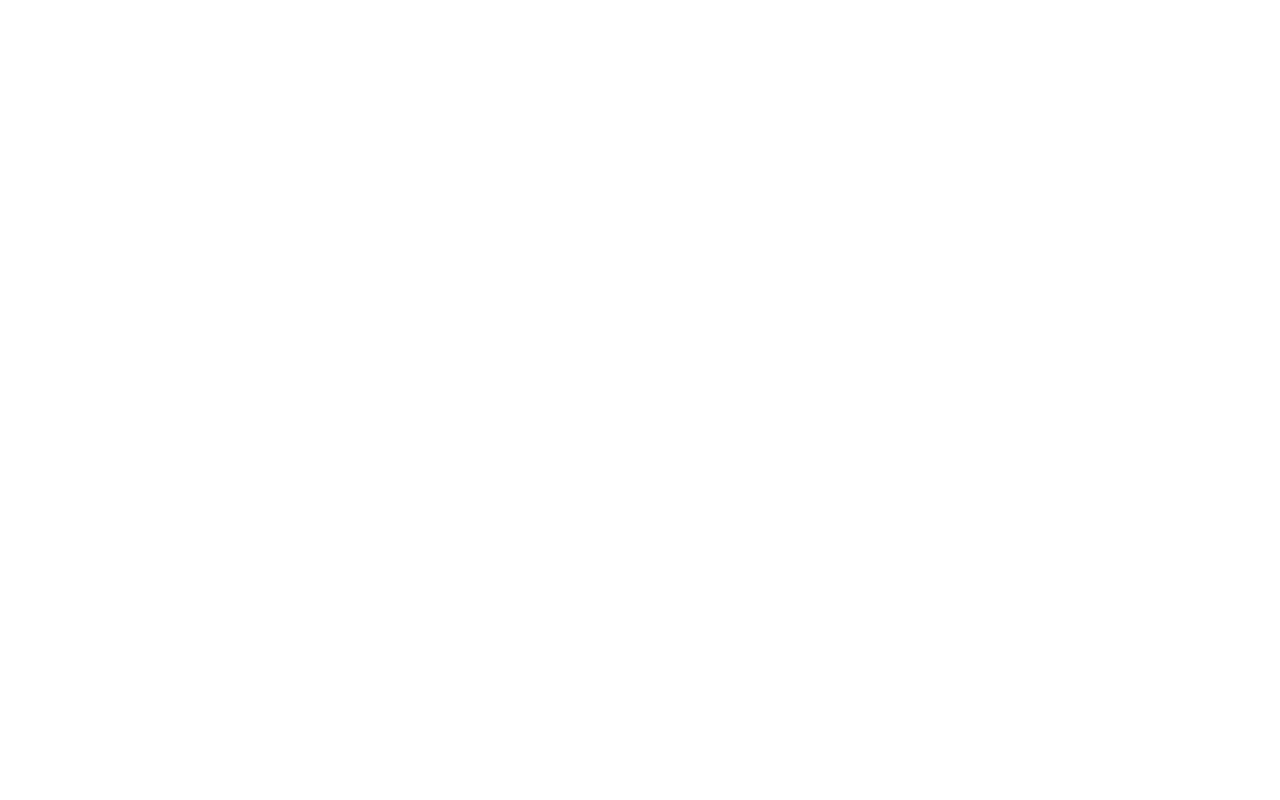
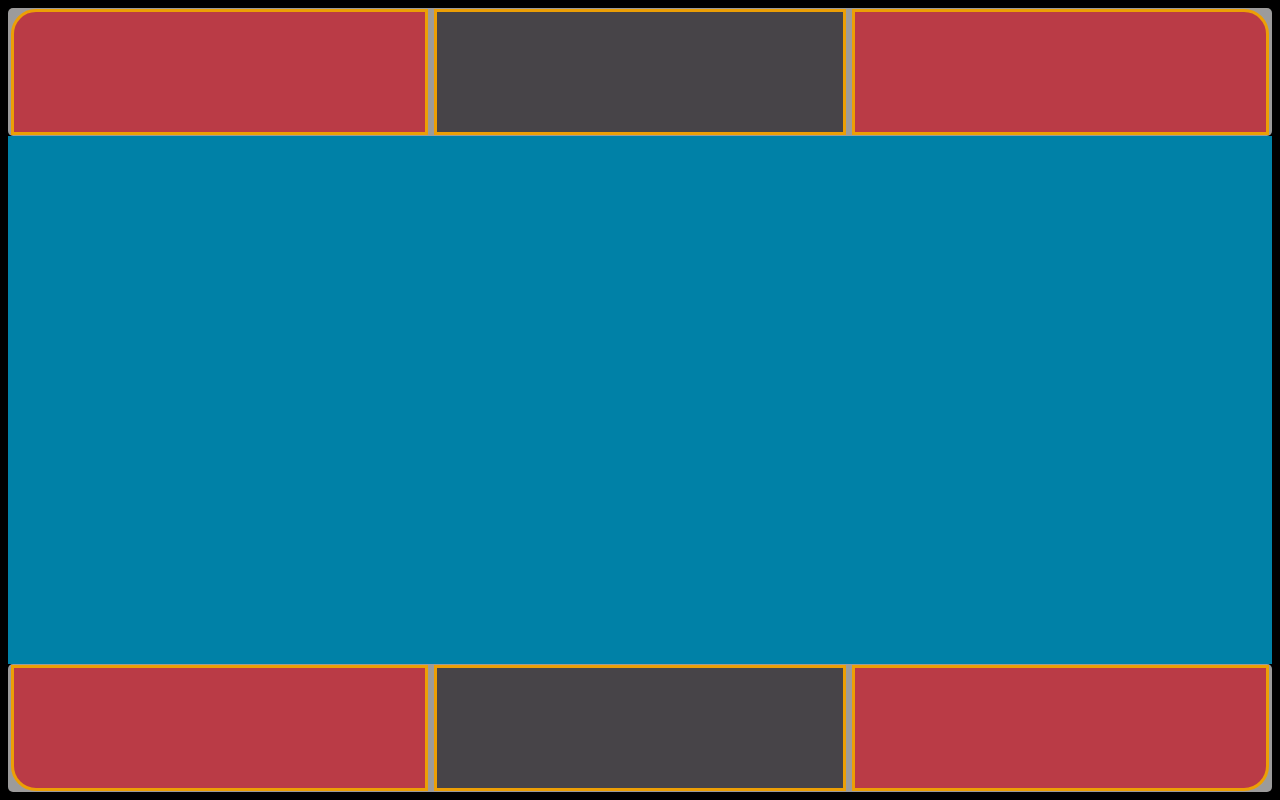
Before and after one commit to Bhjamin/Capstone, a website: page main/html.html in a window 1280 px wide. Drawn offline with nearby package versions, Linux system fonts and the light colour scheme.

Commit message:
second commit

```diff
--- a/main/css.css
+++ b/main/css.css
@@ -0,0 +1,71 @@
+body {
+    background-color: black;
+}
+
+header {
+
+    background-color: rgb(156, 155, 155);
+    margin: 0 auto;
+    display: flex;
+    flex-direction: row;
+    align-items: center;
+    width: 100%;
+    height: 16vh;
+    border-radius: 5px;
+
+}
+
+main {
+    height: 66vh;
+    width: 100%;
+    background-color: rgb(0, 129, 167)
+}
+
+footer {
+
+    background-color: rgb(156, 155, 155);
+    margin: 0 auto;
+    display: flex;
+    flex-direction: row;
+    align-items: center;
+    width: 100%;
+    height: 16vh;
+    border-radius: 5px;
+
+}
+
+.corners {
+
+    margin: 3px;
+    background-color: rgb(186, 59, 70);
+    width: 33.33vw;
+    height: 15vh;
+    border: 3px solid rgb(236, 159, 5);
+
+}
+
+#p1Top {
+    border-top-left-radius: 25px;
+}
+
+#p1Bottom {
+    border-bottom-left-radius: 25px;
+}
+
+#p2Top {
+    border-top-right-radius: 25px;
+}
+
+#p2Bottom {
+    border-bottom-right-radius: 25px;
+}
+
+.mid {
+
+    margin: 3px;
+    background-color: rgb(71, 68, 72);
+    width: 33vw;
+    height: 15vh;
+    border: 3px solid rgb(236, 159, 5);
+
+}
--- a/main/html.html
+++ b/main/html.html
@@ -10,9 +10,9 @@
 <body>
 
 <header>
-    <section id="p1Top" class="top/Bottom"></section>
-    <div id="turnDiv" class="top/Bottom"></div>
-    <section id="p2Top" class="top/Bottom"></section>
+    <section id="p1Top" class="corners"></section>
+    <div id="turnDiv" class="mid"></div>
+    <section id="p2Top" class="corners"></section>
 </header>
 
 <main>
@@ -20,9 +20,9 @@
 </main>
 
 <footer>
-    <aside id="p1Bottom" class="top/Bottom"></aside>
-    <div id="dieDiv" class="top/Bottom"></div>
-    <aside id="p2Bottom" class="top/Bottom"></aside>
+    <aside id="p1Bottom" class="corners"></aside>
+    <div id="dieDiv" class="mid"></div>
+    <aside id="p2Bottom" class="corners"></aside>
 </footer>
 
 <script src="../node_modules/axios/dist/axios.min.js"></script>
--- a/server/controller.js
+++ b/server/controller.js
@@ -0,0 +1,3 @@
+module.exports = {
+
+}
```
